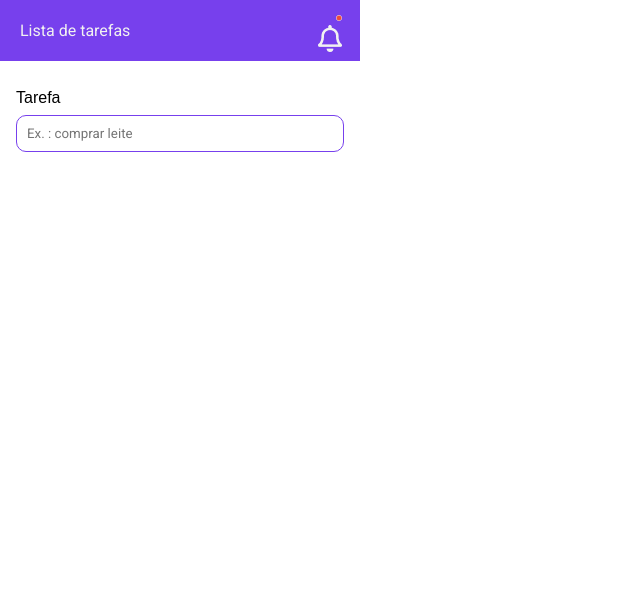
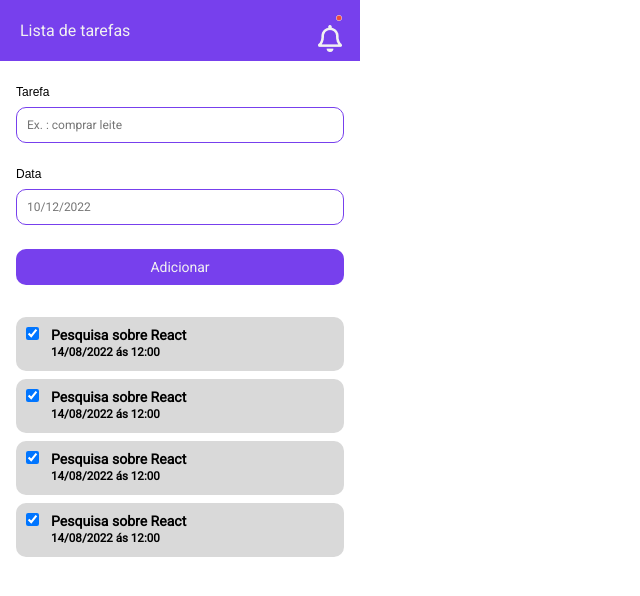
Before and after one commit to wanilk/app-listaDeTarefas, a plain HTML site: page index.html in a window 1280 px wide. Shown: the whole page, without its empty margins (0-640 px from the left). Drawn offline with Linux system fonts and the light colour scheme.

Commit message:
inserir botões input

```diff
--- a/assest/css/estilo.css
+++ b/assest/css/estilo.css
@@ -38,7 +38,8 @@
     display: block;
     color: #000000;
     font-family: sans-serif;
-    margin-top: 28px;
+    margin-top: 24px;
+    font-size: 12px;
 }
 
 .input{
@@ -48,4 +49,58 @@
     border: 1px #7740ED solid;
     border-radius: 10px;
     box-sizing: border-box;
+    font-size: 12px;
+
 }
+
+.botaoAdicionar{
+    background-color: #7740ED;
+    padding: 10px;
+    margin-top: 24px;
+    width: 328px;
+    border-radius: 10px;
+    box-sizing: border-box;
+    cursor: pointer;
+    font-size: 14px;
+}
+
+.textoBotao{
+    text-align: center;
+    color: #F1F1F1;
+}
+
+.boxTarefas{
+    background-color: #D9D9D9;
+    padding: 10px;
+    margin-top: 32px;
+    width: 328px;
+    border-radius: 10px;
+    box-sizing: border-box;
+}
+
+.boxTarefasFazer{
+    color: #000000;
+    font-weight: 500;
+    font-size: 14px;
+    line-height: 17px;
+    display: flex;
+}
+
+.espacoBox{
+    margin-left: 12px;
+
+}
+
+.boxTarefas-01{
+    background-color: #D9D9D9;
+    padding: 10px;
+    margin-top: 8px;
+    width: 328px;
+    border-radius: 10px;
+    box-sizing: border-box;
+}
+
+.fazerExcluirTarefa{
+    font-size: 12px;
+
+}
--- a/index.html
+++ b/index.html
@@ -32,10 +32,88 @@
     <div>
 
         <form class="form">
+
             <div>
-                <label for="tarefa" class="label">Tarefa</label>
-                <input type="text" class="input" id="tarefa" placeholder="Ex. : comprar leite">
+                <label for="tarefa" class="label" >Tarefa</label>
+                <input type="text" class="input" id="tarefa" placeholder="Ex. : comprar leite" >
             </div>
+
+            <div>
+                <label for="date" class="label">Data</label>
+                <input type="text" class="input" id="date" placeholder="10/12/2022" >
+            </div>
+
+            <div class="botaoAdicionar">
+               <div class="textoBotao">
+                   Adicionar
+               </div>
+            </div>
+
+            <div class="boxTarefas">
+                <div class="boxTarefasFazer">
+                    <div>
+                        <input type="checkbox" id="termos" checked>
+                    </div>
+                    <div class="espacoBox">
+                        <div class="fazerExcluirTarefa">
+                            <h3>Pesquisa sobre React</h3>
+                        </div>
+                        <div>
+                            <h5>14/08/2022 ás 12:00</h5>
+                        </div>
+                    </div>
+                </div>
+            </div>
+
+            <div class="boxTarefas-01">
+                <div class="boxTarefasFazer">
+                    <div>
+                        <input type="checkbox" id="termos" checked>
+                    </div>
+                    <div class="espacoBox">
+                        <div class="fazerExcluirTarefa">
+                            <h3>Pesquisa sobre React</h3>
+                        </div>
+                        <div>
+                            <h5>14/08/2022 ás 12:00</h5>
+                        </div>
+                    </div>
+                </div>
+            </div>
+
+            <div class="boxTarefas-01">
+                <div class="boxTarefasFazer">
+                    <div>
+                        <input type="checkbox" id="termos" checked>
+                    </div>
+                    <div class="espacoBox">
+                        <div class="fazerExcluirTarefa">
+                            <h3>Pesquisa sobre React</h3>
+                        </div>
+                        <div>
+                            <h5>14/08/2022 ás 12:00</h5>
+                        </div>
+                    </div>
+                </div>
+            </div>
+
+            <div class="boxTarefas-01">
+                <div class="boxTarefasFazer">
+                    <div>
+                        <input type="checkbox" id="termos" checked>
+                    </div>
+                    <div class="espacoBox">
+                        <div class="fazerExcluirTarefa">
+                            <h3>Pesquisa sobre React</h3>
+                        </div>
+                        <div>
+                            <h5>14/08/2022 ás 12:00</h5>
+                        </div>
+                    </div>
+                </div>
+            </div>
+
+
         </form>
 
     </div>
```
Also changed, not shown: assest/img/calendario.png (added), assest/img/lixeira.png (added), assest/img/marcadorTexto.png (added).
